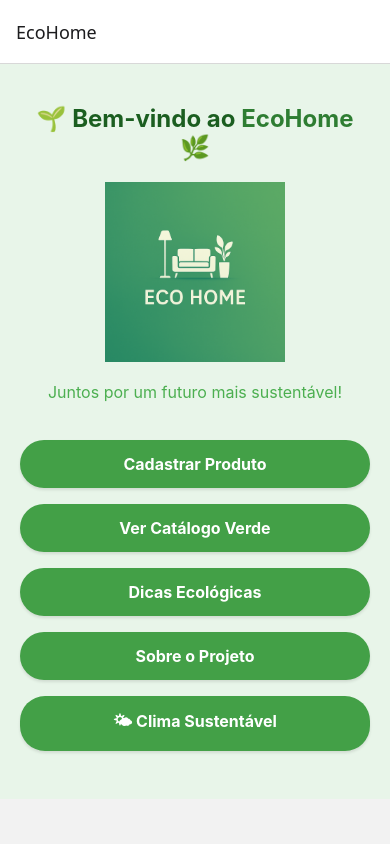
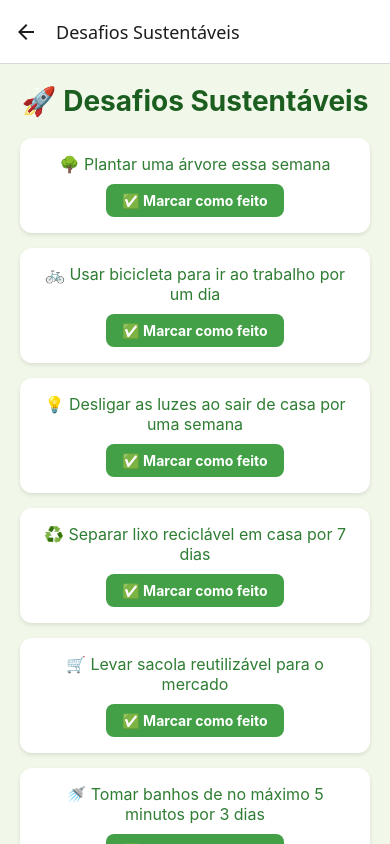
Before and after one commit to VictorHugo55/EcoProdutos, a React Native app: screen /Desafios in a window 390 px wide. Built offline with nearby package versions, Linux system fonts and the light colour scheme.

Commit message:
feat: Criação da tela de Desafios Sustentáveis e melhorias nas telas Home e Catálogo

```diff
--- a/App.js
+++ b/App.js
@@ -2,6 +2,7 @@ import { NavigationContainer } from '@react-navigation/native';
 import { createNativeStackNavigator } from '@react-navigation/native-stack';
 import Cadastro from './src/screens/Cadastro';
 import OndeComprar from './src/screens/OndeComprar';
+import Desafios from './src/screens/Desafios';
 import Home from './src/screens/Home';
 import Catalogo from './src/screens/Catalogo';
 import Dicas from './src/screens/Dicas';
@@ -20,6 +21,7 @@ export default function App() {
         <Stack.Screen name="OndeComprar" component={OndeComprar} options={{ title: 'Onde Comprar' }} />
         <Stack.Screen name="Catalogo" component={Catalogo} options={{ title: 'Catálogo Verde' }} />
         <Stack.Screen name="Dicas" component={Dicas} options={{ title: 'Dicas Ecológicas' }} />
+        <Stack.Screen name="Desafios" component={Desafios} options={{ title: 'Desafios Sustentáveis' }} />
         <Stack.Screen name="Sobre" component={SobreScreen} options={{ title: 'Sobre o Projeto' }} />
         <Stack.Screen name="Clima" component={ClimaScreen} options={{ title: 'Clima Sustentável' }} />
         <Stack.Screen name="ListaLojas" component={ListaLojas} options={{ title: 'Lista de Lojas' }} />
--- a/package.json
+++ b/package.json
@@ -1,7 +1,7 @@
 {
   "name": "ecoprodutos",
   "version": "1.0.0",
-  "main": "node_modules/expo/AppEntry.js",
+  "main": "index.js",
   "scripts": {
     "start": "expo start",
     "android": "expo start --android",
@@ -19,7 +19,7 @@
     "react": "18.3.1",
     "react-dom": "18.3.1",
     "react-native": "0.76.8",
-    "react-native-maps": "^1.22.6",
+    "react-native-maps": "1.18.0",
     "react-native-masked-text": "^1.13.0",
     "react-native-safe-area-context": "^4.2.0",
     "react-native-screens": "~4.0.0",
--- a/src/screens/Catalogo.js
+++ b/src/screens/Catalogo.js
@@ -36,10 +36,10 @@ export default function Catalogo({ navigation }) {
         <Text style={styles.productDesc}>Controle seus aparelhos pelo celular.</Text>
       </View>
 
-      {/* Botão para Onde Comprar */}
-      <TouchableOpacity style={styles.botaoComprar} onPress={() => navigation.navigate('OndeComprar')}>
-        <Text style={styles.botaoComprarTexto}>🛒 Onde Comprar</Text>
-      </TouchableOpacity>
+      <TouchableOpacity style={styles.botaoComprar} onPress={() => navigation.navigate('Desafios')}>
+        <Text style={styles.botaoComprarTexto}>🚀 Ver Desafios</Text>
+          </TouchableOpacity>
+
 
       {/* Botão para Lista de Lojas */}
       <TouchableOpacity style={styles.botaoLojas} onPress={() => navigation.navigate('ListaLojas')}>
--- /dev/null
+++ b/src/screens/Desafios.js
@@ -0,0 +1,91 @@
+import React, { useState } from 'react';
+import { ScrollView, View, Text, TouchableOpacity, StyleSheet } from 'react-native';
+
+export default function Desafios() {
+  const [desafios, setDesafios] = useState([
+    { id: 1, texto: "🌳 Plantar uma árvore essa semana", feito: false },
+    { id: 2, texto: "🚲 Usar bicicleta para ir ao trabalho por um dia", feito: false },
+    { id: 3, texto: "💡 Desligar as luzes ao sair de casa por uma semana", feito: false },
+    { id: 4, texto: "♻️ Separar lixo reciclável em casa por 7 dias", feito: false },
+    { id: 5, texto: "🛒 Levar sacola reutilizável para o mercado", feito: false },
+    { id: 6, texto: "🚿 Tomar banhos de no máximo 5 minutos por 3 dias", feito: false },
+    { id: 7, texto: "🛍️ Comprar de pequenos produtores locais", feito: false },
+    { id: 8, texto: "🚶‍♂️ Fazer uma caminhada ao invés de usar o carro", feito: false },
+    { id: 9, texto: "🍃 Plantar uma pequena horta em casa", feito: false },
+    { id: 10, texto: "🔌 Desligar aparelhos da tomada ao não usar", feito: false },
+  ]);
+
+  const marcarComoFeito = (id) => {
+    setDesafios(desafios.map(d => d.id === id ? { ...d, feito: true } : d));
+  };
+
+  return (
+    <ScrollView contentContainerStyle={styles.container}>
+      <Text style={styles.titulo}>🚀 Desafios Sustentáveis</Text>
+
+      {desafios.map((desafio) => (
+        <View key={desafio.id} style={styles.card}>
+          <Text style={styles.textoDesafio}>{desafio.texto}</Text>
+
+          {!desafio.feito ? (
+            <TouchableOpacity style={styles.botao} onPress={() => marcarComoFeito(desafio.id)}>
+              <Text style={styles.botaoTexto}>✅ Marcar como feito</Text>
+            </TouchableOpacity>
+          ) : (
+            <Text style={styles.feito}>Desafio Concluído! 🎉</Text>
+          )}
+        </View>
+      ))}
+    </ScrollView>
+  );
+}
+
+const styles = StyleSheet.create({
+  container: {
+    padding: 20,
+    backgroundColor: '#f1f8e9',
+    flexGrow: 1,
+    alignItems: 'center',
+  },
+  titulo: {
+    fontSize: 28,
+    fontWeight: 'bold',
+    color: '#1b5e20',
+    marginBottom: 20,
+    textAlign: 'center',
+  },
+  card: {
+    backgroundColor: '#ffffff',
+    padding: 16,
+    borderRadius: 12,
+    marginBottom: 15,
+    width: '100%',
+    alignItems: 'center',
+    shadowColor: '#000',
+    shadowOpacity: 0.1,
+    shadowRadius: 4,
+    shadowOffset: { width: 0, height: 2 },
+    elevation: 3,
+  },
+  textoDesafio: {
+    fontSize: 16,
+    color: '#2e7d32',
+    textAlign: 'center',
+    marginBottom: 10,
+  },
+  botao: {
+    backgroundColor: '#43a047',
+    paddingVertical: 8,
+    paddingHorizontal: 16,
+    borderRadius: 8,
+  },
+  botaoTexto: {
+    color: '#fff',
+    fontWeight: 'bold',
+  },
+  feito: {
+    marginTop: 10,
+    color: '#1b5e20',
+    fontWeight: 'bold',
+  },
+});
--- a/src/screens/Home.js
+++ b/src/screens/Home.js
@@ -17,6 +17,12 @@ export default function Home({ navigation }) {
       <TouchableOpacity style={styles.button} onPress={() => navigation.navigate('Catalogo')}>
         <Text style={styles.buttonText}>Ver Catálogo Verde</Text>
       </TouchableOpacity>
+
+
+      <TouchableOpacity style={styles.button} onPress={() => navigation.navigate('Desafios')}>
+        <Text style={styles.buttonText}>🚀 Desafios Sustentáveis</Text>
+      </TouchableOpacity>
+
 
       <TouchableOpacity style={styles.button} onPress={() => navigation.navigate('Dicas')}>
         <Text style={styles.buttonText}>Dicas Ecológicas</Text>
```
Also changed, not shown: 1 other file (tests, documents, lock files or other folders).
